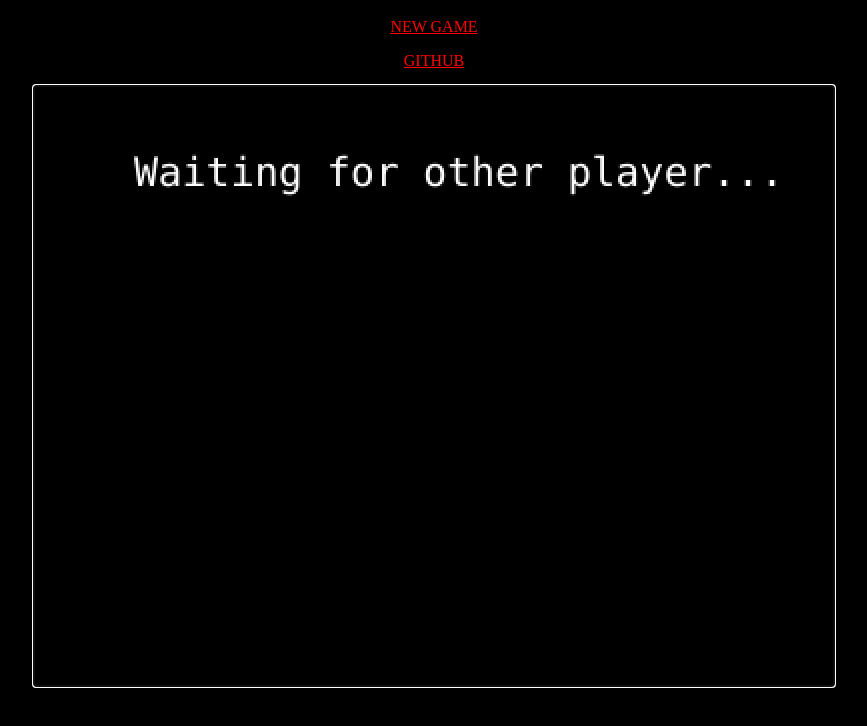
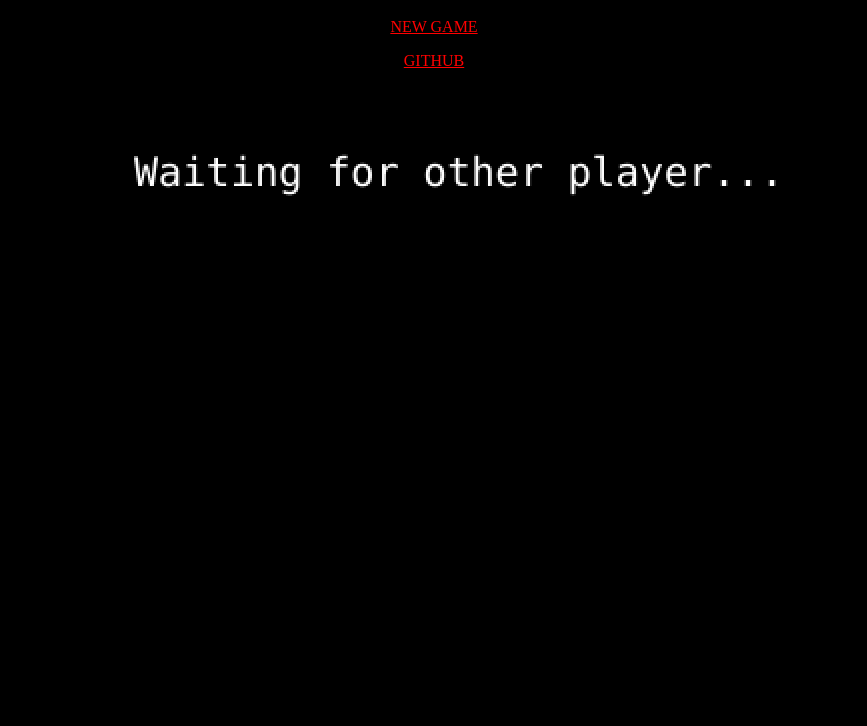
Before and after one commit to HannesP/avtoralli, a website: page public/index.html in a window 1280 px wide. Shown: the part 48-774 px from the top of the page, without its empty margins (206-1073 px from the left). Drawn offline with Linux system fonts and the light colour scheme.

Commit message:
Removed canvas outline

```diff
--- a/public/index.html
+++ b/public/index.html
@@ -18,7 +18,7 @@
         height: 600;
         image-rendering: pixelated;
         background-color: gray;
-        user-select: none;
+        outline: none;
     }
 </style>
 
```
